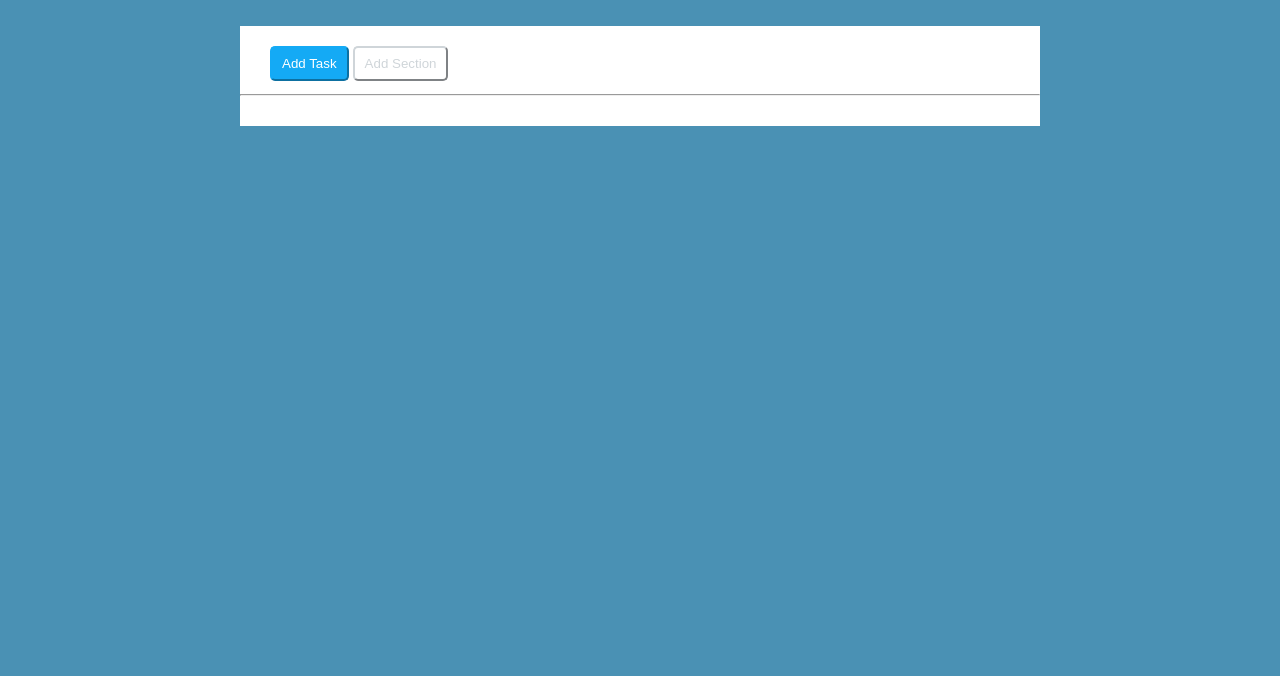
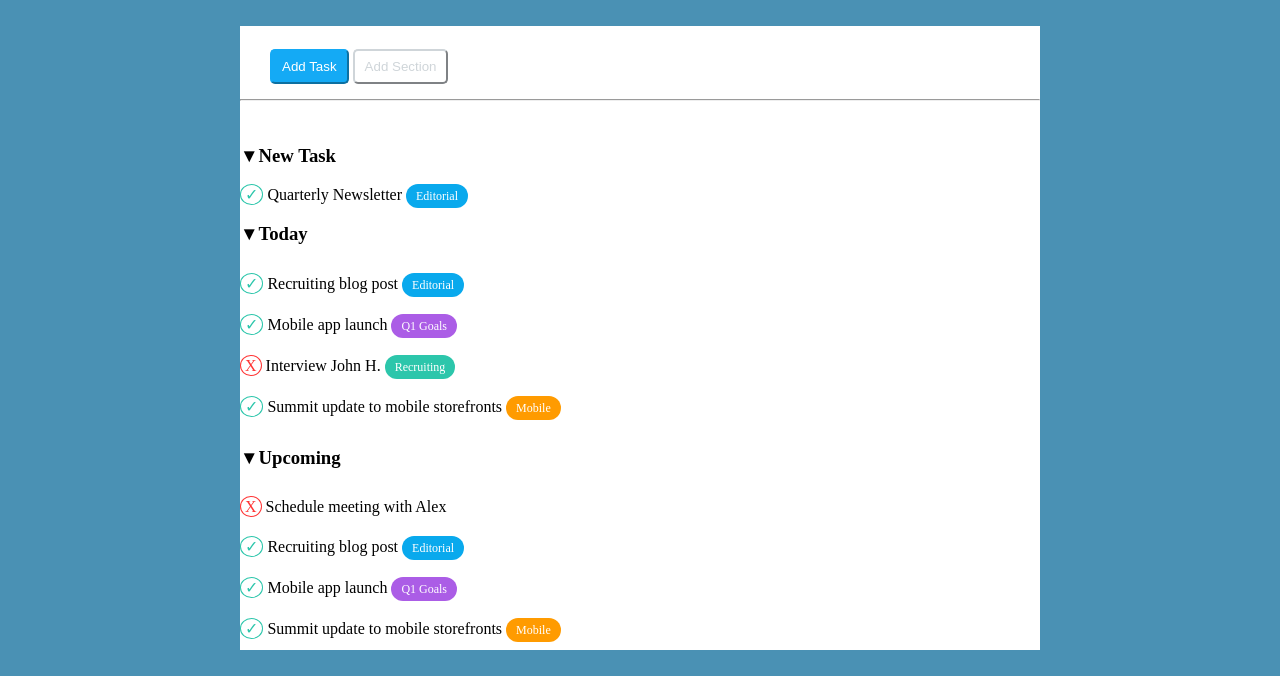
Before and after one commit to ariannagreco3393/html-css-toboolist, a plain HTML site: page index.html in a window 1280 px wide. Shown: the part 124-800 px from the top of the page. Drawn offline with Linux system fonts and the light colour scheme.

Commit message:
add today section

```diff
--- a/css/style.css
+++ b/css/style.css
@@ -17,8 +17,6 @@
 header {
     background-color: white;
     height: 100px;
-
-
 }
 
 body {
@@ -34,7 +32,10 @@ h1 {
     vertical-align: top;
     height: 100px;
 
+}
 
+div{
+    line-height: 40px ;
 }
 
 .logo_text {
@@ -48,10 +49,12 @@ main {
         width: 800px;
         margin: auto;
         margin-top: 50px;
+        background-color: white;
+
 }
 
+
 .task {
-    background-color: white;
     padding: 20px 30px 5px;
 }
 
@@ -74,3 +77,49 @@ main {
 hr {
     border: 1px solid color: #CFD5D9;
 }
+
+.circle-checkmark {
+    color: #2CC6AB;
+    border: 1px solid #2CC6AB;
+    padding: 1px 4px;
+    border-radius: 50%;
+  }
+
+  .circle-crossmark {
+        color: #FF3535;
+        border: 1px solid #FF3535;
+        padding: 1px 4px;
+        border-radius: 50%;
+  }
+
+  .editorial {
+      color: white;
+      font-size: 12px;
+      background-color: #09A9ED;
+      padding: 5px 10px;
+      border-radius: 25px;
+  }
+
+  .Q1-Goals {
+    color: white;
+    font-size: 12px;
+    background-color:#AB5DE6;
+    padding: 5px 10px;
+    border-radius: 25px;
+  }
+
+  .recruiting{
+    color: white;
+    font-size: 12px;
+    background-color:#2CC6AB;
+    padding: 5px 10px;
+    border-radius: 25px;
+  }
+
+  .mobile{
+    color: white;
+    font-size: 12px;
+    background-color:#FF9B00;
+    padding: 5px 10px;
+    border-radius: 25px;
+  }
--- a/index.html
+++ b/index.html
@@ -16,15 +16,56 @@
     <!-- /#site_header -->
 
     <main id="site_main">
-        <header>
+        <header class="main_header">
             <div class="task">
                 <button class="add_task">Add Task</button>
                 <button class="add_section">Add Section</button>
             </div>
             <hr>
         </header>
+        <!-- main_header -->
+
         <body>
-            <section></section>
+            <section class="new-task">
+                <h3>&#x25BC;New Task</h3>
+                <span class="circle-checkmark">✓</span> Quarterly Newsletter <span class="editorial">Editorial</span>
+            </section>
+            <!-- /sezione new task -->
+
+            <section class="today">
+                <h3>&#x25BC;Today</h3>
+                <div>
+                    <span class="circle-checkmark">✓</span> Recruiting blog post <span class="editorial">Editorial</span>
+                </div>
+                <div>
+                    <span class="circle-checkmark">✓</span> Mobile app launch <span class="Q1-Goals">Q1 Goals</span>
+                </div>
+                <div>
+                    <span class="circle-crossmark">X</span> Interview John H. <span class="recruiting">Recruiting</span>
+                </div>
+                <div>
+                    <span class="circle-checkmark">✓</span> Summit update to mobile storefronts <span class="mobile">Mobile</span>
+                </div>
+            </section>
+            <!-- /sezione Today -->
+
+            <section class="upcoming">
+                <h3>&#x25BC;Upcoming</h3>
+                <div>
+                    <span class="circle-crossmark">X</span> Schedule meeting with Alex
+                </div>
+                <div>
+                    <span class="circle-checkmark">✓</span> Recruiting blog post <span class="editorial">Editorial</span>
+                </div>
+                <div>
+                    <span class="circle-checkmark">✓</span> Mobile app launch <span class="Q1-Goals">Q1 Goals</span>
+                </div>
+
+                <div>
+                    <span class="circle-checkmark">✓</span> Summit update to mobile storefronts <span class="mobile">Mobile</span>
+                </div>
+
+            </section>
         </body>
 
     </main>
```
